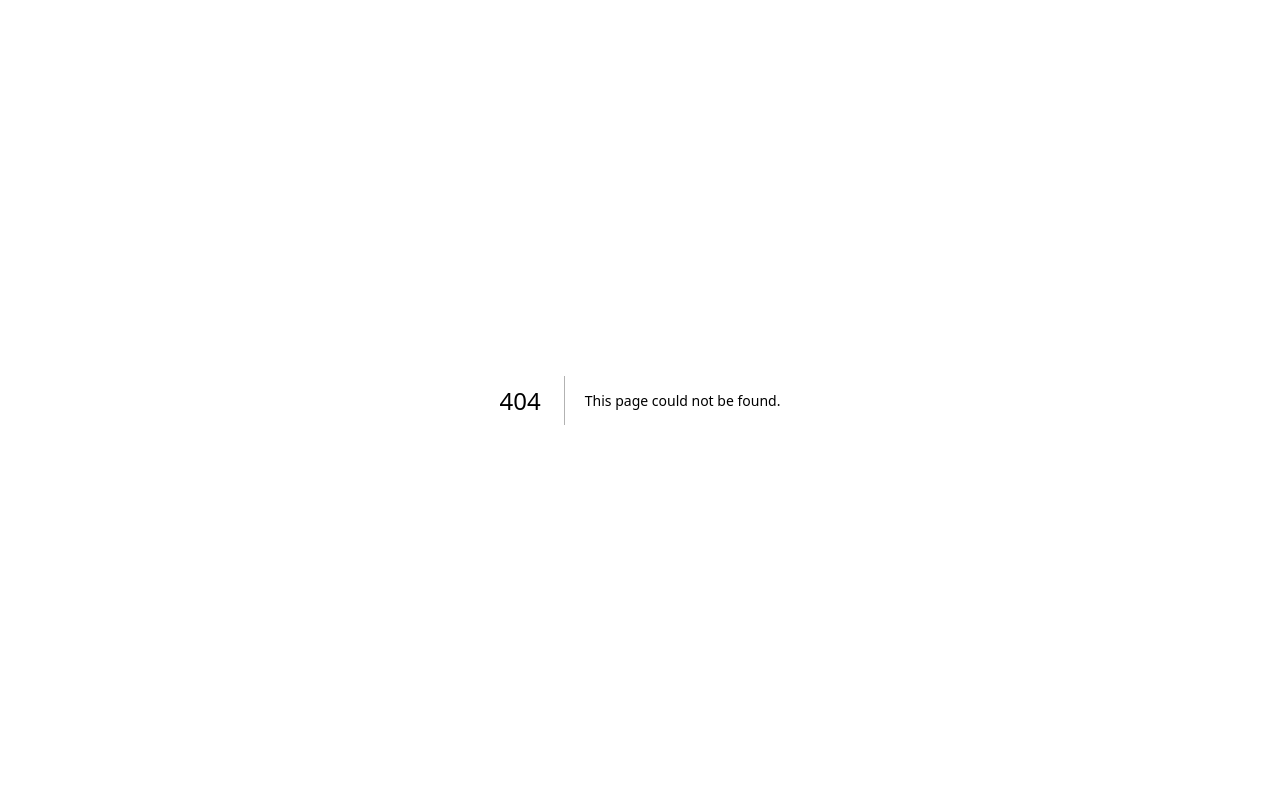
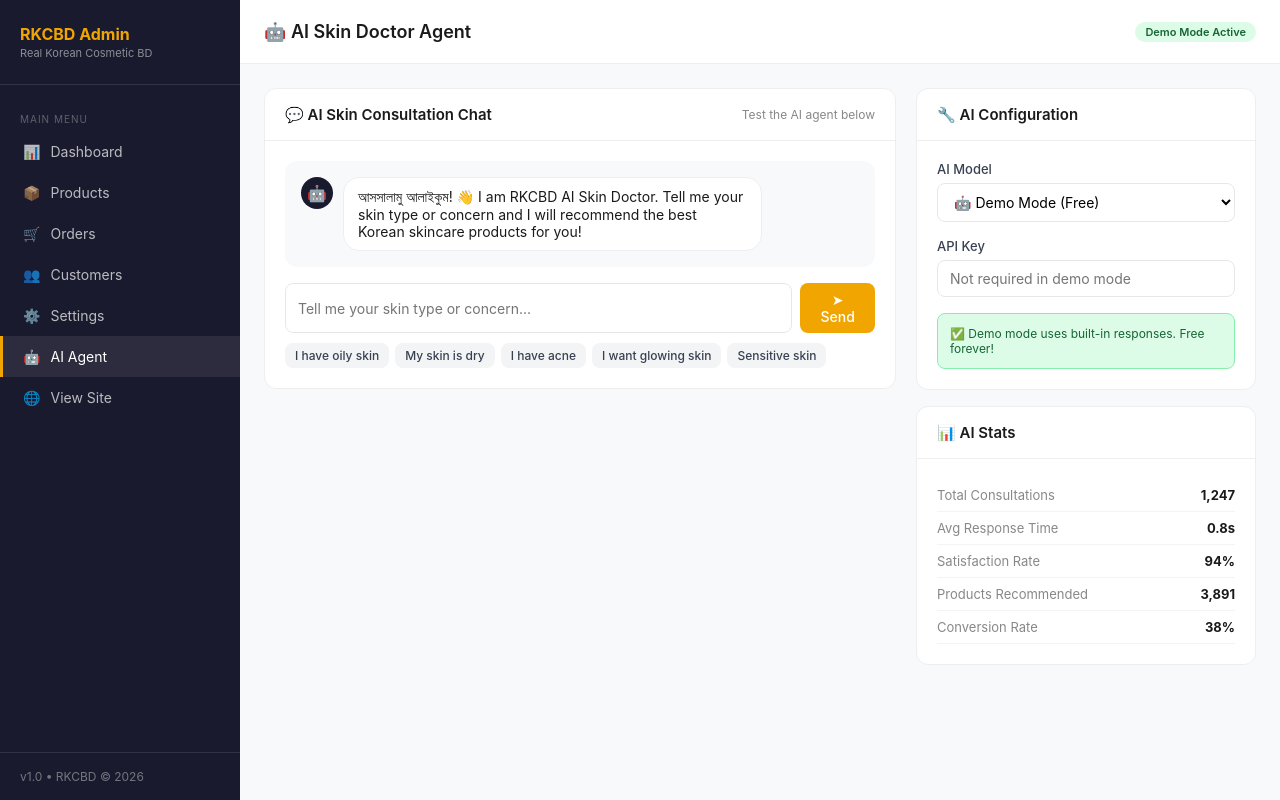
Before and after one commit to sajalbd89-beep/real-korean-cosmetic-bd, a Next.js app: page /admin/ai in a window 1280 px wide. Before the commit this address had no page. Built offline with nearby package versions, Linux system fonts and the light colour scheme.

Commit message:
Add AI Skin Doctor consultation page

```diff
--- /dev/null
+++ b/app/admin/ai/page.jsx
@@ -0,0 +1,119 @@
+'use client';
+import { useState } from 'react';
+
+const botResponses = {
+  'oily': 'For oily skin, I recommend: COSRX Snail Mucin Essence (lightweight, non-greasy), Some By Mi AHA BHA Toner (pore control), and Innisfree No Sebum Powder. Avoid heavy creams!',
+  'dry': 'For dry skin, I recommend: Laneige Water Bank Cream (deep hydration), Dr.Jart+ Cicapair Cream, and Missha Time Revolution Ampoule. Look for hyaluronic acid!',
+  'sensitive': 'For sensitive skin, I recommend: Dr.Jart+ Cicapair Tiger Grass Cream (calming), COSRX Low pH Good Morning Cleanser, and Skin1004 Madagascar Centella Toner.',
+  'acne': 'For acne-prone skin: COSRX Acne Pimple Patch, Some By Mi AHA BHA PHA Toner, and IUNIK Centella Calming Serum. Use gentle, non-comedogenic products.',
+  'whitening': 'For brightening: Missha Time Revolution Essence, Laneige Cream Skin, and Goodal Green Tangerine Vita C Serum. Look for Vitamin C and Niacinamide ingredients!',
+  'default': 'I can help you find the perfect Korean skincare routine! Tell me your skin type (oily/dry/sensitive/combination) or your skin concern (acne/whitening/anti-aging).',
+};
+
+function getBotResponse(msg) {
+  const lower = msg.toLowerCase();
+  if (lower.includes('oily')) return botResponses.oily;
+  if (lower.includes('dry')) return botResponses.dry;
+  if (lower.includes('sensitive')) return botResponses.sensitive;
+  if (lower.includes('acne') || lower.includes('pimple')) return botResponses.acne;
+  if (lower.includes('bright') || lower.includes('white') || lower.includes('glow')) return botResponses.whitening;
+  return botResponses.default;
+}
+
+export default function AIAgentPage() {
+  const [messages, setMessages] = useState([
+    { type: 'bot', text: 'আসসালামু আলাইকুম! 👋 I am RKCBD AI Skin Doctor. Tell me your skin type or concern and I will recommend the best Korean skincare products for you!' }
+  ]);
+  const [input, setInput] = useState('');
+  const [apiKey, setApiKey] = useState('');
+  const [model, setModel] = useState('demo');
+  const [loading, setLoading] = useState(false);
+
+  const sendMessage = () => {
+    if (!input.trim()) return;
+    const userMsg = input;
+    setInput('');
+    setMessages(prev => [...prev, { type: 'user', text: userMsg }]);
+    setLoading(true);
+    setTimeout(() => {
+      setMessages(prev => [...prev, { type: 'bot', text: getBotResponse(userMsg) }]);
+      setLoading(false);
+    }, 1000);
+  };
+
+  return (
+    <div>
+      <div className="admin-topbar">
+        <h1>🤖 AI Skin Doctor Agent</h1>
+        <div className="topbar-actions">
+          <span className="badge badge-success">Demo Mode Active</span>
+        </div>
+      </div>
+      <div className="admin-content">
+        <div style={{ display: 'grid', gridTemplateColumns: '1fr 340px', gap: 20 }}>
+          <div>
+            <div className="card" style={{ marginBottom: 16 }}>
+              <div className="card-header"><h3>💬 AI Skin Consultation Chat</h3><span style={{ fontSize: 12, color: '#888' }}>Test the AI agent below</span></div>
+              <div className="card-body">
+                <div className="ai-chat">
+                  {messages.map((m, i) => (
+                    <div key={i} className={`ai-msg ${m.type}`}>
+                      {m.type === 'bot' && <div style={{ width: 32, height: 32, borderRadius: '50%', background: '#1a1a2e', color: '#f0a500', display: 'flex', alignItems: 'center', justifyContent: 'center', fontSize: 16, flexShrink: 0 }}>🤖</div>}
+                      <div className="bubble">{m.text}</div>
+                      {m.type === 'user' && <div className="avatar">U</div>}
+                    </div>
+                  ))}
+                  {loading && (
+                    <div className="ai-msg bot">
+                      <div style={{ width: 32, height: 32, borderRadius: '50%', background: '#1a1a2e', color: '#f0a500', display: 'flex', alignItems: 'center', justifyContent: 'center' }}>🤖</div>
+                      <div className="bubble" style={{ color: '#9ca3af' }}>Analyzing your skin concern...</div>
+                    </div>
+                  )}
+                </div>
+                <div style={{ display: 'flex', gap: 8 }}>
+                  <input className="form-control" value={input} onChange={e => setInput(e.target.value)} onKeyDown={e => e.key === 'Enter' && sendMessage()} placeholder="Tell me your skin type or concern..." />
+                  <button className="btn btn-primary" onClick={sendMessage}>➤ Send</button>
+                </div>
+                <div style={{ marginTop: 10, display: 'flex', gap: 6, flexWrap: 'wrap' }}>
+                  {['I have oily skin', 'My skin is dry', 'I have acne', 'I want glowing skin', 'Sensitive skin'].map(q => (
+                    <button key={q} className="btn btn-secondary btn-sm" onClick={() => { setInput(q); }}>{q}</button>
+                  ))}
+                </div>
+              </div>
+            </div>
+          </div>
+          <div>
+            <div className="card" style={{ marginBottom: 16 }}>
+              <div className="card-header"><h3>🔧 AI Configuration</h3></div>
+              <div className="card-body">
+                <div className="form-group"><label>AI Model</label>
+                  <select className="form-control" value={model} onChange={e => setModel(e.target.value)}>
+                    <option value="demo">🤖 Demo Mode (Free)</option>
+                    <option value="gpt4">GPT-4o (OpenAI)</option>
+                    <option value="gemini">Gemini Pro (Google)</option>
+                    <option value="claude">Claude 3 (Anthropic)</option>
+                  </select>
+                </div>
+                <div className="form-group"><label>API Key {model !== 'demo' && '*'}</label><input className="form-control" type="password" value={apiKey} onChange={e => setApiKey(e.target.value)} placeholder={model === 'demo' ? 'Not required in demo mode' : 'Enter your API key...'} disabled={model === 'demo'} /></div>
+                <div style={{ background: model === 'demo' ? '#dcfce7' : '#dbeafe', border: `1px solid ${model === 'demo' ? '#86efac' : '#93c5fd'}`, borderRadius: 8, padding: 12, fontSize: 12, color: model === 'demo' ? '#166534' : '#1e40af' }}>
+                  {model === 'demo' ? '✅ Demo mode uses built-in responses. Free forever!' : '💡 Add API key to Vercel environment variables for production. Visit vercel.com/dashboard.'}
+                </div>
+              </div>
+            </div>
+            <div className="card">
+              <div className="card-header"><h3>📊 AI Stats</h3></div>
+              <div className="card-body">
+                {[['Total Consultations', '1,247'], ['Avg Response Time', '0.8s'], ['Satisfaction Rate', '94%'], ['Products Recommended', '3,891'], ['Conversion Rate', '38%']].map(([k,v]) => (
+                  <div key={k} style={{ display: 'flex', justifyContent: 'space-between', padding: '8px 0', borderBottom: '1px solid #f3f4f6', fontSize: 13 }}>
+                    <span style={{ color: '#888' }}>{k}</span>
+                    <span style={{ fontWeight: 700, color: '#1a1a1a' }}>{v}</span>
+                  </div>
+                ))}
+              </div>
+            </div>
+          </div>
+        </div>
+      </div>
+    </div>
+  );
+}
```
